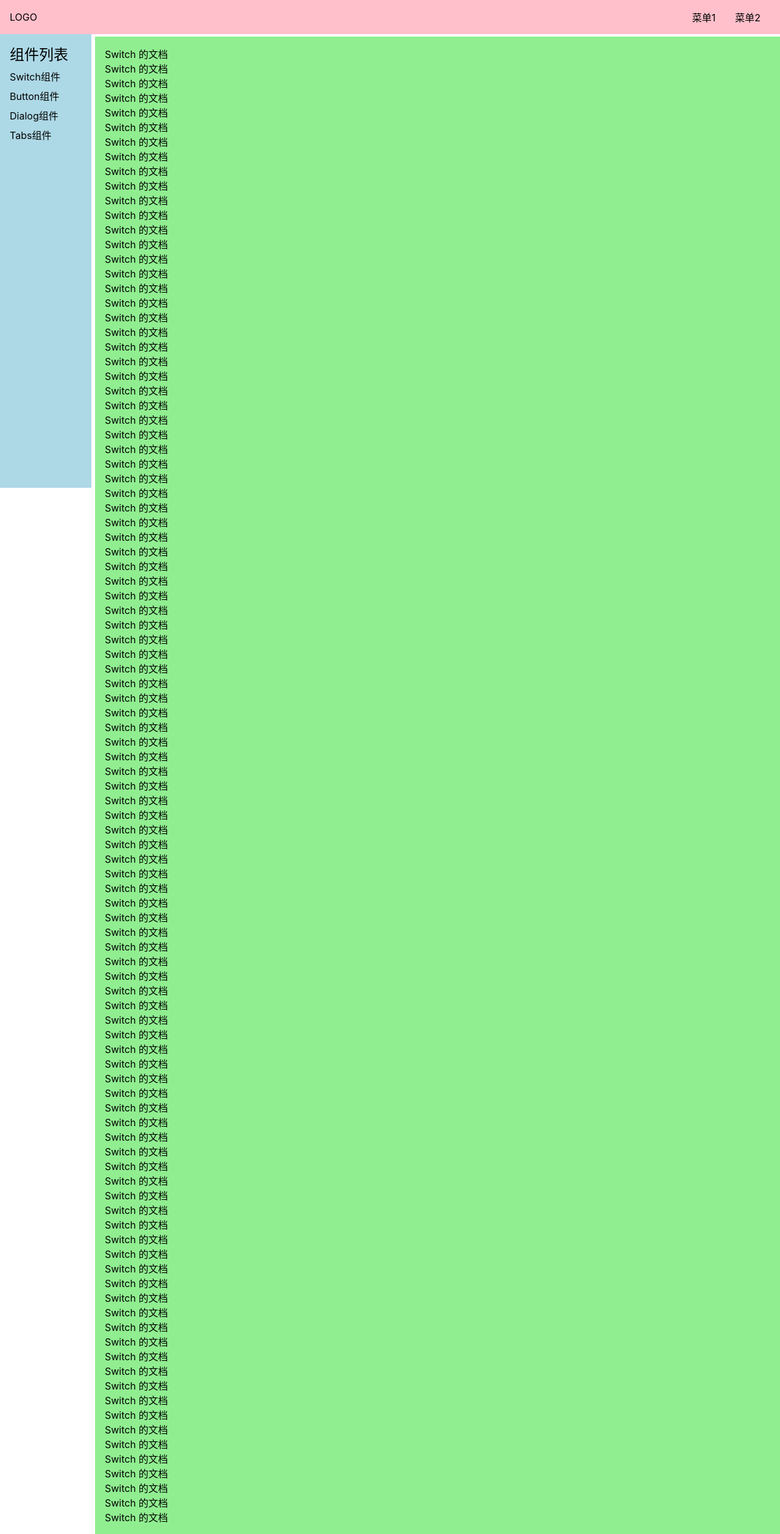
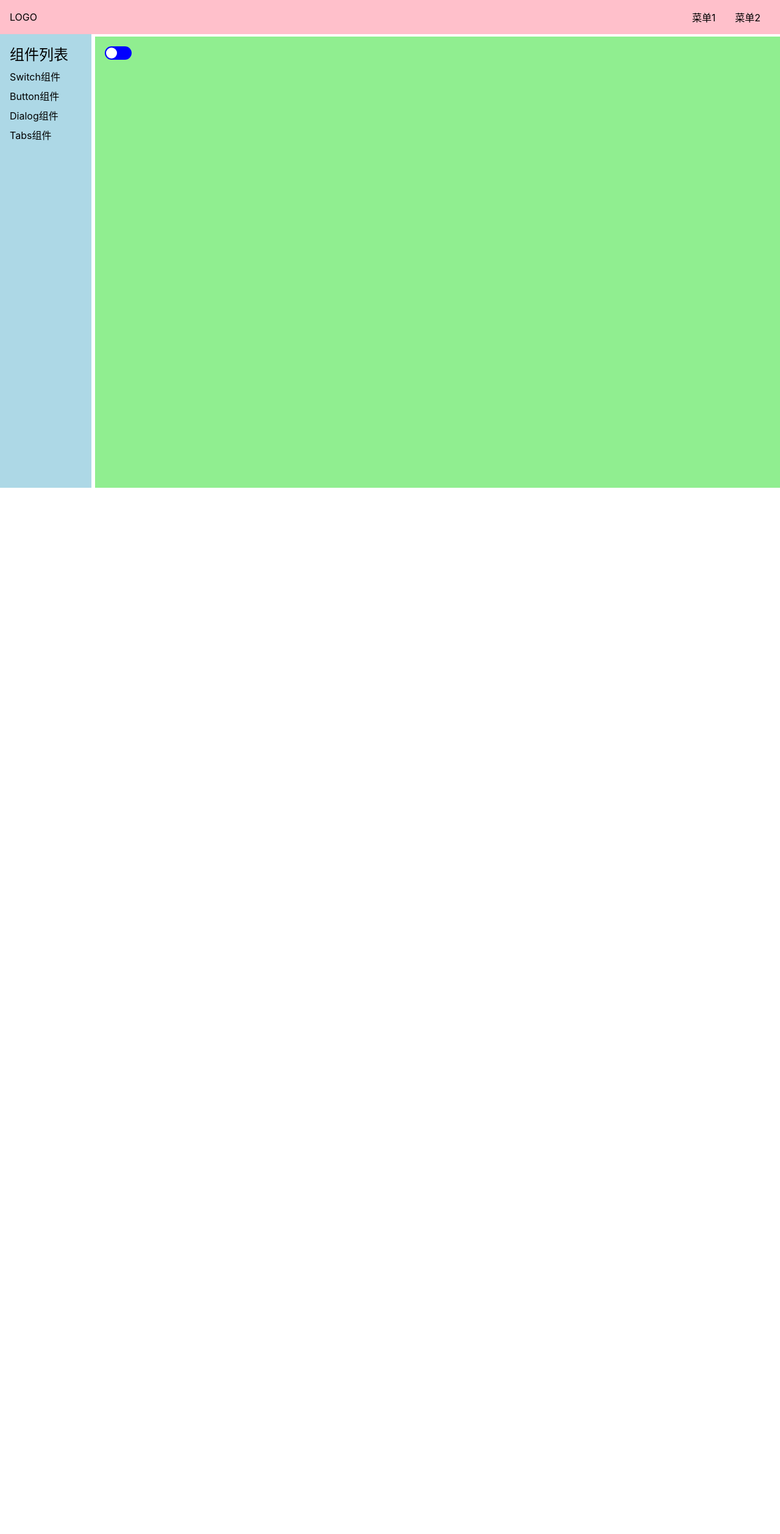
Before and after one commit to frankqiang/onePiece-ui-code, a Vue app: page /#/doc/switch in a window 1280 px wide. Shown: the whole page at 61% size. After the commit the page ends 800 px from the top, so only its background shows below. Built offline with nearby package versions, Linux system fonts and the light colour scheme.

Commit message:
switch 的样式

```diff
--- a/src/components/SwitchDemo.vue
+++ b/src/components/SwitchDemo.vue
@@ -1,105 +1,15 @@
 <template>
   <div>
-     Switch 的文档
-    <p>Switch 的文档</p>
-    <p>Switch 的文档</p>
-    <p>Switch 的文档</p>
-    <p>Switch 的文档</p>
-    <p>Switch 的文档</p>
-    <p>Switch 的文档</p>
-    <p>Switch 的文档</p>
-    <p>Switch 的文档</p>
-    <p>Switch 的文档</p>
-    <p>Switch 的文档</p>
-    <p>Switch 的文档</p>
-    <p>Switch 的文档</p>
-    <p>Switch 的文档</p>
-    <p>Switch 的文档</p>
-    <p>Switch 的文档</p>
-    <p>Switch 的文档</p>
-    <p>Switch 的文档</p>
-    <p>Switch 的文档</p>
-    <p>Switch 的文档</p>
-    <p>Switch 的文档</p>
-    <p>Switch 的文档</p>
-    <p>Switch 的文档</p>
-    <p>Switch 的文档</p>
-    <p>Switch 的文档</p>
-    <p>Switch 的文档</p>
-    <p>Switch 的文档</p>
-    <p>Switch 的文档</p>
-    <p>Switch 的文档</p>
-    <p>Switch 的文档</p>
-    <p>Switch 的文档</p>
-    <p>Switch 的文档</p>
-    <p>Switch 的文档</p>
-    <p>Switch 的文档</p>
-    <p>Switch 的文档</p>
-    <p>Switch 的文档</p>
-    <p>Switch 的文档</p>
-    <p>Switch 的文档</p>
-    <p>Switch 的文档</p>
-    <p>Switch 的文档</p>
-    <p>Switch 的文档</p>
-    <p>Switch 的文档</p>
-    <p>Switch 的文档</p>
-    <p>Switch 的文档</p>
-    <p>Switch 的文档</p>
-    <p>Switch 的文档</p>
-    <p>Switch 的文档</p>
-    <p>Switch 的文档</p>
-    <p>Switch 的文档</p>
-    <p>Switch 的文档</p>
-    <p>Switch 的文档</p>
-    <p>Switch 的文档</p>
-    <p>Switch 的文档</p>
-    <p>Switch 的文档</p>
-    <p>Switch 的文档</p>
-    <p>Switch 的文档</p>
-    <p>Switch 的文档</p>
-    <p>Switch 的文档</p>
-    <p>Switch 的文档</p>
-    <p>Switch 的文档</p>
-    <p>Switch 的文档</p>
-    <p>Switch 的文档</p>
-    <p>Switch 的文档</p>
-    <p>Switch 的文档</p>
-    <p>Switch 的文档</p>
-    <p>Switch 的文档</p>
-    <p>Switch 的文档</p>
-    <p>Switch 的文档</p>
-    <p>Switch 的文档</p>
-    <p>Switch 的文档</p>
-    <p>Switch 的文档</p>
-    <p>Switch 的文档</p>
-    <p>Switch 的文档</p>
-    <p>Switch 的文档</p>
-    <p>Switch 的文档</p>
-    <p>Switch 的文档</p>
-    <p>Switch 的文档</p>
-    <p>Switch 的文档</p>
-    <p>Switch 的文档</p>
-    <p>Switch 的文档</p>
-    <p>Switch 的文档</p>
-    <p>Switch 的文档</p>
-    <p>Switch 的文档</p>
-    <p>Switch 的文档</p>
-    <p>Switch 的文档</p>
-    <p>Switch 的文档</p>
-    <p>Switch 的文档</p>
-    <p>Switch 的文档</p>
-    <p>Switch 的文档</p>
-    <p>Switch 的文档</p>
-    <p>Switch 的文档</p>
-    <p>Switch 的文档</p>
-    <p>Switch 的文档</p>
-    <p>Switch 的文档</p>
-    <p>Switch 的文档</p>
-    <p>Switch 的文档</p>
-    <p>Switch 的文档</p>
-    <p>Switch 的文档</p>
-    <p>Switch 的文档</p>
-    <p>Switch 的文档</p>
-    <p>Switch 的文档</p>
+    <Switch />
   </div>
 </template>
+
+<script>
+import Switch from '../lib/Switch.vue'
+export default {
+  components: { Switch },
+}
+</script>
+
+<style>
+</style>
--- /dev/null
+++ b/src/lib/Switch.vue
@@ -0,0 +1,31 @@
+<template>
+  <button>
+    <span></span>
+  </button>
+</template>
+
+<script lang='ts'>
+export default {}
+</script>
+
+<style lang="scss" scoped>
+$h: 22px;
+$h2: $h - 4px;
+button {
+  height: $h;
+  width: $h * 2;
+  border: none;
+  background: blue;
+  border-radius: $h/2;
+  position: relative;
+}
+span {
+  position: absolute;
+  top: 2px;
+  left: 2px;
+  height: $h2;
+  width: $h2;
+  background: white;
+  border-radius: $h2 / 2;
+}
+</style>
```
